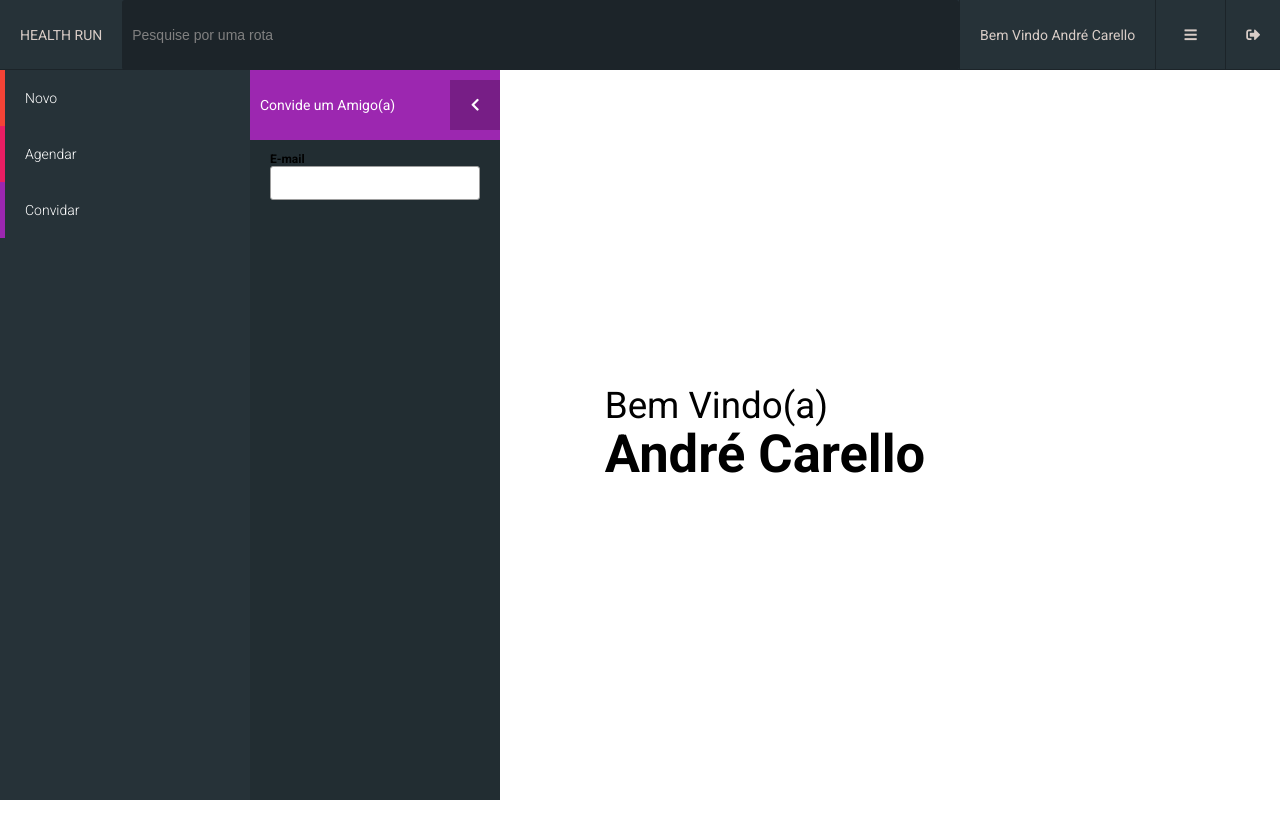
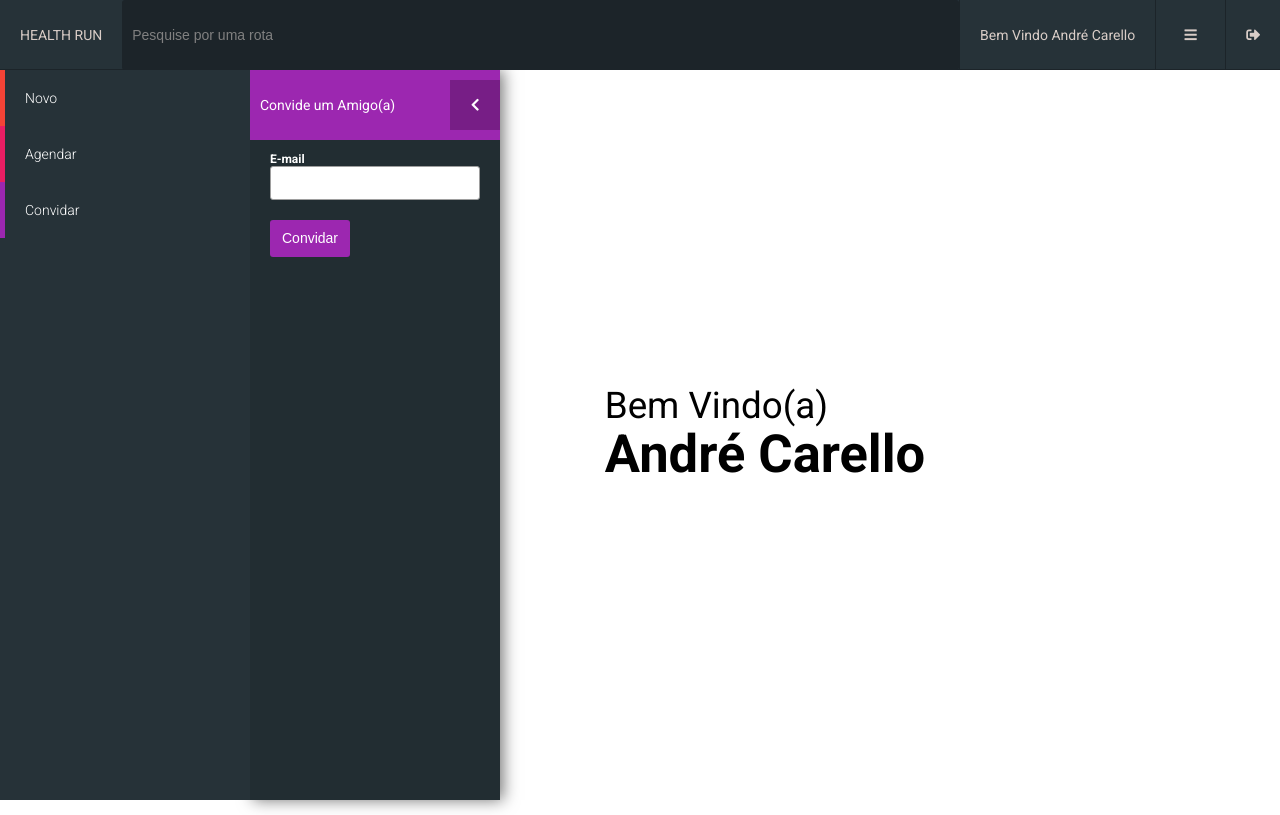
Before and after one commit to LucasVargasJob/health-run-fr, a website: page index.html in a window 1280 px wide. Both pictures are taken after a click on the link "Convidar". Drawn offline with nearby package versions, Linux system fonts and the light colour scheme; no server answers.

Commit message:
Ajustes de css e js

```diff
--- a/assets/js/main.js
+++ b/assets/js/main.js
@@ -20,6 +20,7 @@ $(document).ready( function() {
         _submenu = $(_target);
 
     _submenu.toggleClass('active');
+    _submenu.find('.sub-menu-title a').remove();
     _submenu.find('.sub-menu-title').append('<a href=""><i class="fas fa-chevron-left"></i></a>');
 
   _submenu.find('.sub-menu-title a').click( function(event) {
--- a/assets/scss/components/_nav.scss
+++ b/assets/scss/components/_nav.scss
@@ -214,6 +214,7 @@
 
       &.active{
         left: 0;
+        @include box-shadow(3px 0 15px rgba($black, .55));
       }
 
       .sub-menu-title{
--- a/assets/scss/themes/_dark.scss
+++ b/assets/scss/themes/_dark.scss
@@ -43,6 +43,10 @@
         }
       }
 
+      label{
+        color: $white;
+      }
+
       .sub-menu{
         background-color: darken($blue-gray-900, 2%);
       }
--- a/index.html
+++ b/index.html
@@ -61,6 +61,7 @@
             <label>E-mail</label>
             <input type="email" class="input">
 
+            <button type="submit" class="button purple">Convidar</button>
           </form>
         </div>
       </div>
```
Also changed, not shown: assets/css/main.css, assets/css/main.min.css.
